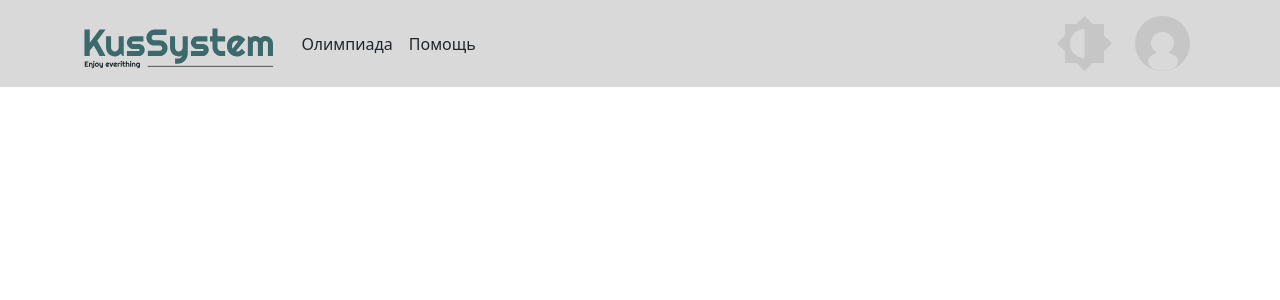
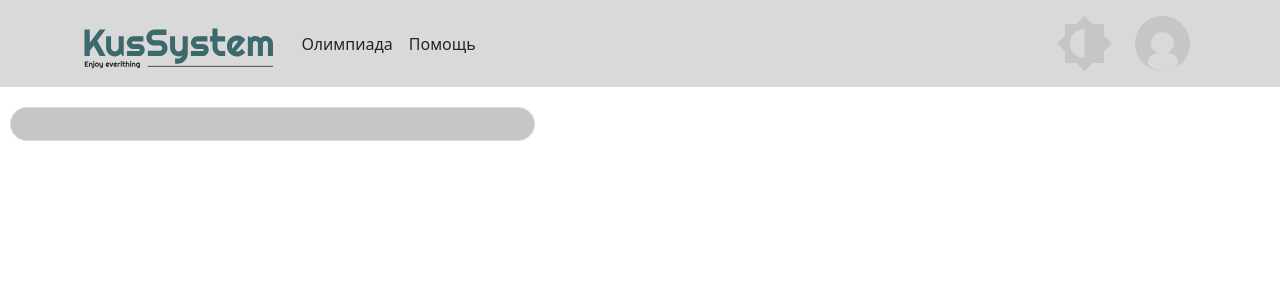
Before and after one commit to Yarous/kyssystem-front, a React (Vite) app: page / in a window 1280 px wide. Shown: the top 300 px of the page. Built offline with nearby package versions, Linux system fonts and the light colour scheme.

Commit message:
for lenya:

```diff
--- a/src/App.tsx
+++ b/src/App.tsx
@@ -1,12 +1,15 @@
+import React from 'react'
+import CardBody from './common/CardBody/CardBody'
 import Header from './components/header/Header'
-import { Outlet } from 'react-router-dom'
 
-function App() {
+const App: React.FC = () => {
 	return (
-		<>
+		<div className='app-container'>
 			<Header />
-			<Outlet />
-		</>
+			<div className='content'>
+				<CardBody theme='light'>{/* Контент CardBody */}</CardBody>
+			</div>
+		</div>
 	)
 }
 
--- a/src/common/CardBody/CardBody.css
+++ b/src/common/CardBody/CardBody.css
@@ -1,8 +1,10 @@
-.cardbody.light {
-	border-radius: 17px;
-	background-color: #d9d9d9;
+.cardBody {
+	flex-grow: 1;
+	margin: 0 10px;
 }
-.cardbody.dark {
-	border-radius: 17px;
-	background-color: #1f2428;
+
+.content {
+	display: flex;
+	justify-content: space-between;
+	margin-top: 20px;
 }
--- a/src/common/CardBody/CardBody.tsx
+++ b/src/common/CardBody/CardBody.tsx
@@ -1,19 +1,36 @@
+import React from 'react'
+import { Card, Col } from 'react-bootstrap'
 import './CardBody.css'
 
 export type CardBodyProps = {
 	colSize?: number
 	children?: React.ReactNode
+	theme: 'light' | 'dark'
 }
 
 export default function CardBody({
-	colSize,
+	colSize = 5,
 	children,
-}: Readonly<CardBodyProps>) {
+	theme,
+}: CardBodyProps) {
+	const backgroundColor = theme === 'light' ? '#C7C6C6' : '#1F2428'
+	const borderColor = theme === 'light' ? '#D9D9D9' : '#24292E'
+
 	return (
-		<div className={`col-${colSize ?? 5}`}>
-			<div className='cardBody'>
-				<div className='card-body'>{children}</div>
-			</div>
+		<div className='cardBody'>
+			<Col md={colSize}>
+				<Card
+					style={{
+						backgroundColor,
+						borderColor,
+						borderRadius: '17px',
+						borderWidth: '1px',
+						overflow: 'hidden',
+					}}
+				>
+					<Card.Body>{children}</Card.Body>
+				</Card>
+			</Col>
 		</div>
 	)
 }
--- a/src/components/header/Header.css
+++ b/src/components/header/Header.css
@@ -24,6 +24,14 @@ header {
 
 .burger-toggler:focus {
 	box-shadow: none;
+}
+
+.main-header.light .burger-toggler {
+	filter: none;
+}
+
+.main-header.dark .burger-toggler {
+	filter: invert(100%);
 }
 
 @media (min-width: 992px) {
--- a/src/main.tsx
+++ b/src/main.tsx
@@ -1,6 +1,7 @@
 import React from 'react'
 import ReactDOM from 'react-dom/client'
 import 'bootstrap/dist/css/bootstrap.min.css'
+import './styles/main.css'
 
 import App from './App.tsx'
 
--- a/src/styles/main.css
+++ b/src/styles/main.css
@@ -1,7 +1,5 @@
-.full-height {
-	min-height: calc(100vh - 56px);
+.full-height,
+.max-full-height {
+	min-height: calc(100vh - [Header Height]px);
+	max-height: calc(100vh - [Header Height]px);
 }
-.max-full-height {
-	min-height: calc(100vh - 56px);
-	max-height: calc(100vh - 56px);
-}
```
